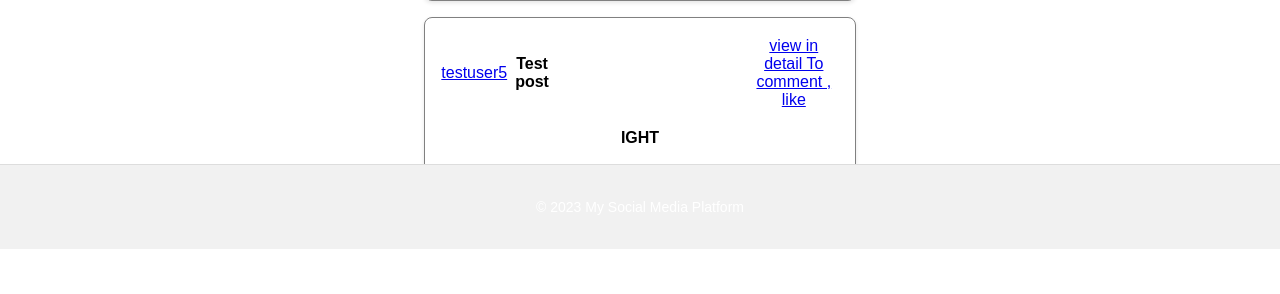
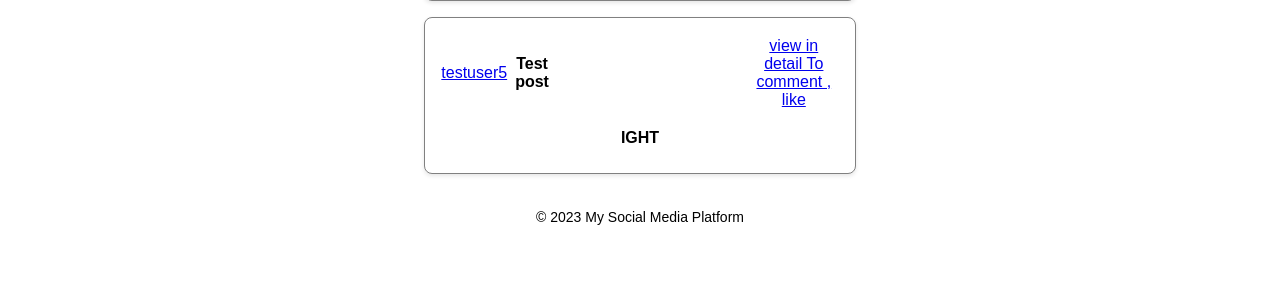
Before and after one commit to ofcoursenp/facebook-clone, a Django app: page /home in a window 1280 px wide. Shown: the part 551-845 px from the top of the page. Run offline with Django 4.2, Linux system fonts and the light colour scheme; a user stored in the database is signed in; data comes from the database, SQL or seed files in the repository; both versions use the stored data as it was after the commit; parts of the project's set-up code (start-up, migrations or seed data) failed here and were passed over.

Commit message:
Fixed Dark mode and some major bugs

```diff
--- a/static/darkmode.js
+++ b/static/darkmode.js
@@ -20,18 +20,15 @@ btn.addEventListener('click',()=>{
     if(dark === 'true'){
     localStorage.setItem("dark", false);
     document.getElementById('darkmode').innerHTML = 'Enable dark mode -Beta'
+
     try{
         console.log(localStorage)
         document.body.style.background = '#FFFFFF'
         header = document.querySelector('header')
         header.style.background = '#FFFFFF'
+
         const jum = document.querySelectorAll('.jumbotron');
         jum.forEach(element => {
-            element.style.background = '#FFFFFF';
-        });
-
-        const post = document.querySelectorAll('.post');
-        post.forEach(element => {
             element.style.background = '#FFFFFF';
         });
 
@@ -40,6 +37,13 @@ btn.addEventListener('click',()=>{
 
         form = document.querySelector('form')
         form.style.background = '#FFFFFF'
+
+        const post = document.querySelectorAll('.post');
+        post.forEach(element => {
+            element.style.background = '#FFFFFF';
+        });
+
+
     }catch(err){
         console.log(err)
     }
@@ -59,6 +63,8 @@ btn.addEventListener('click',()=>{
 
     });
 
+    footer = document.querySelector('footer')
+    footer.style.background = '#5A5A5A'
     form = document.querySelector('form')
     form.style.background = '#5A5A5A'
 
@@ -66,8 +72,6 @@ btn.addEventListener('click',()=>{
         post.forEach(element => {
         element.style.background = '#5A5A5A';
 
-        footer = document.querySelector('footer')
-        footer.style.background = '#5A5A5A'
 
     });
     }catch(err){
@@ -89,17 +93,18 @@ if(dark==='true'){
             element.style.background = '#5A5A5A';
         });
 
-        const post = document.querySelectorAll('.post');
-            post.forEach(element => {
-            element.style.background = '#5A5A5A';
-        });
-
         footer = document.querySelector('footer')
         footer.style.background = '#5A5A5A'
 
         form = document.querySelector('form')
         form.style.background = '#5A5A5A'
 
+        const post = document.querySelectorAll('.post');
+            post.forEach(element => {
+            element.style.background = '#5A5A5A';
+        });
+
+
         }catch(err){
             console.log(err)
         }
--- a/static/style.css
+++ b/static/style.css
@@ -105,18 +105,6 @@ main {
 	border-radius: 5px;
 }
 
-footer {
-    background-color: #f1f1f1;
-    padding: 20px;
-    text-align: center;
-    position: fixed;
-    bottom: 0;
-    left: 0;
-    right: 0;
-    font-size: 14px;
-    color: #666;
-    border-top: 1px solid #ddd;
-}
 /* posts.css */
 
 .posts-container {
--- a/templates/create.html
+++ b/templates/create.html
@@ -1,5 +1,6 @@
 <style>
     {% load static %}
+
     .post-form {
         max-width: 600px;
         margin: 0 auto;
--- a/templates/editprofile.html
+++ b/templates/editprofile.html
@@ -9,7 +9,7 @@
   <style>
     /* Body styles */
 body {
-  background-color: #f5f5f5;
+  background-color: #ffffff;
   font-family: Arial, sans-serif;
 }
 
--- a/templates/footer.html
+++ b/templates/footer.html
@@ -1,3 +1,6 @@
+<html>
+
+<body>
 <style>
 
   footer {
@@ -8,11 +11,12 @@
     left: 0;
     right: 0;
     font-size: 14px;
-    color: #ffffff;
-    border-top: 1px solid #ddd;
 }
 </style>
 
 <footer>
   <p>&copy; 2023 My Social Media Platform</p>
 </footer>
+
+<body>
+</html>
--- a/templates/index.html
+++ b/templates/index.html
@@ -41,11 +41,8 @@
 		<!-- more posts here -->
 	</main>
 	<div style="padding-top: 100px;"></div>
-
-	<footer style="color:white">
-		<p>&copy; 2023 My Social Media Platform</p>
-	</footer>
-
+	{% include 'footer.html' %}
+	<div>
 
 	<script src="{% static 'darkmode.js' %}"></script>
 </body>
```
Also changed, not shown: db.sqlite3.
